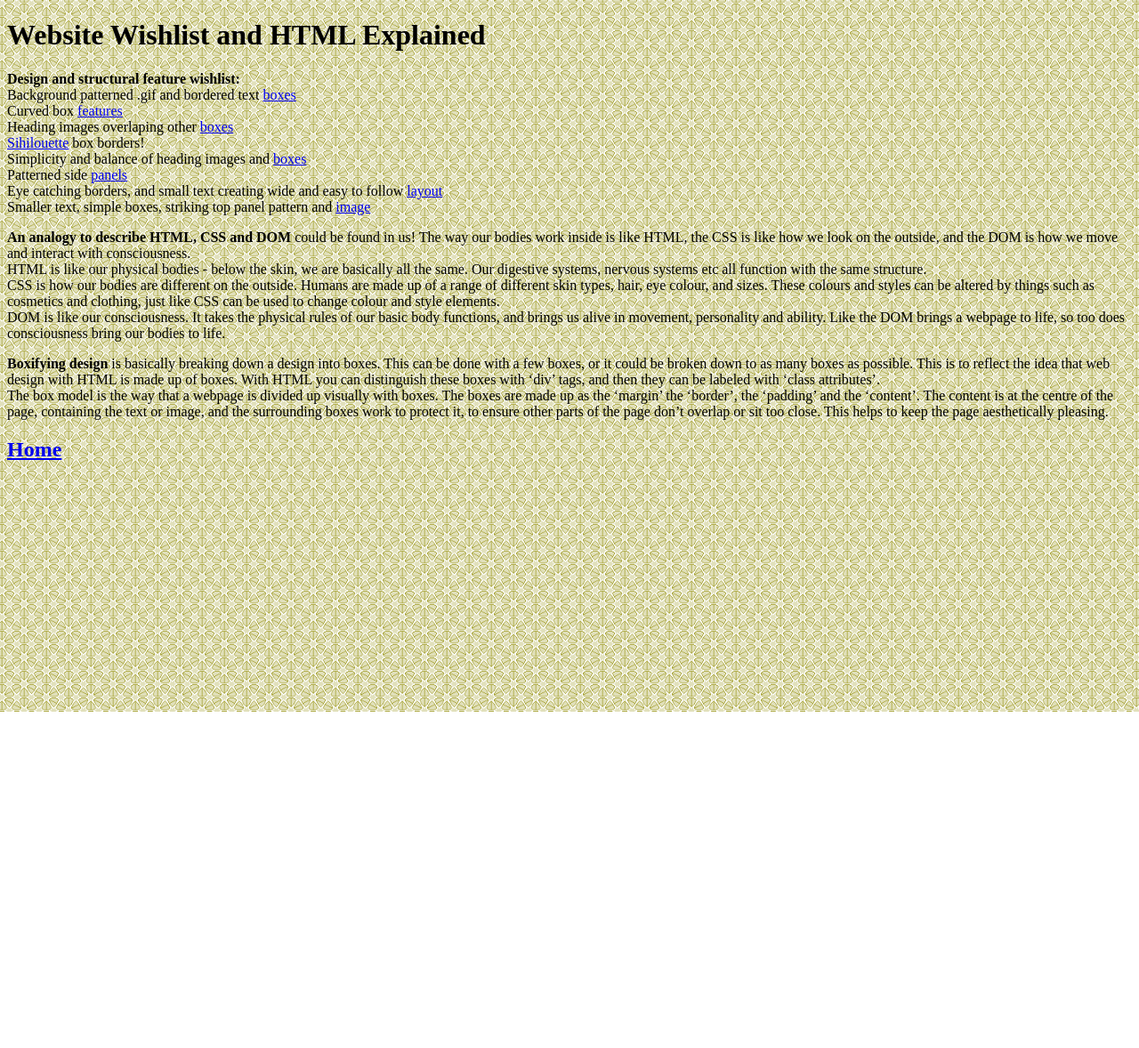
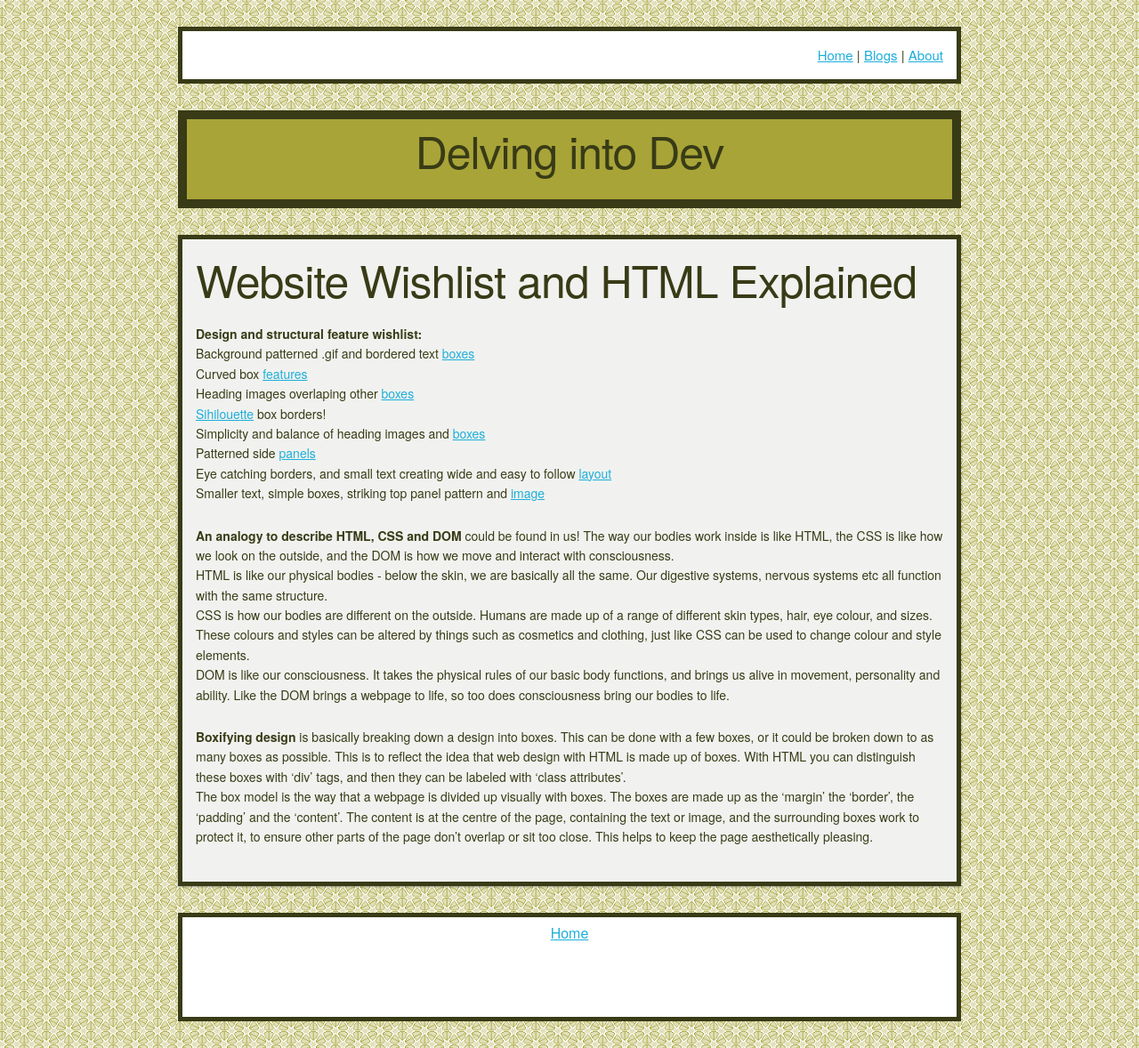
Before and after one commit to kat-robbie/kat-robbie.github.io, a plain HTML site: page blog/t2-html-css-dom-p1.html in a window 1280 px wide. Shown: the whole page at 89% size. Before the commit the page ends 800 px from the top, so only its background shows below. Drawn offline with nearby package versions, Linux system fonts and the light colour scheme.

Commit message:
blog updates

```diff
--- a/blog/t2-html-css-dom-p1.html
+++ b/blog/t2-html-css-dom-p1.html
@@ -1,12 +1,26 @@
 <!DOCTYPE html>
 <html>
   <head>
-    <meta charset="utf-8">
+    <title>Blog</title>
+    <meta charset="UTF-8">
     <link rel="stylesheet" type="text/css" href="../styles/main.css">
-    <title>Website Wishlist and HTML Explained</title>
+    <link rel="stylesheet" type="text/css" href="https://cdnjs.cloudflare.com/ajax/libs/normalize/3.0.3/normalize.css">
+    <link rel="stylesheet" type="text/css" href="https://cdnjs.cloudflare.com/ajax/libs/skeleton/2.0.4/skeleton.css">
   </head>
+  <body>
+       <nav>
+           <a href="https://kat-robbie.github.io/index.html">Home</a> |
+           <a href="/css/">Blogs</a> |
+           <a href="/js/">About</a>
+      </nav>
 
-  <body>
+    <header>
+           <h1>Delving into Dev </h1>
+    </header>
+
+
+
+ <aside>
    <h1>Website Wishlist and HTML Explained</h1>
 
       <p>
@@ -44,6 +58,12 @@ DOM is like our consciousness. It takes the physical rules of our basic body fun
           The box model is the way that a webpage is divided up visually with boxes. The boxes are made up as the ‘margin’ the ‘border’, the ‘padding’ and the ‘content’.
           The content is at the centre of the page, containing the text or image, and the surrounding boxes work to protect it, to ensure other parts of the page don’t overlap or sit too close. This helps to keep the page aesthetically pleasing.
         </p>
- <h2><a href="https://kat-robbie.github.io/index.html">Home</a></h2>
+</aside>
+
+ <footer>
+      <p><a href="https://kat-robbie.github.io/index.html">Home</a></p>
+      <p>Created by: Kat Robbie 2016</p>
+ </footer>
+
   </body>
 </html>
```
Also changed, not shown: blog/c2-emotional-intelligence.html (+19 -3 lines), blog/t2-html-css-dom-p2.html (+23 -4 lines), index.html (+7 -2 lines). Lines whose indentation alone changed are shown as unchanged.
